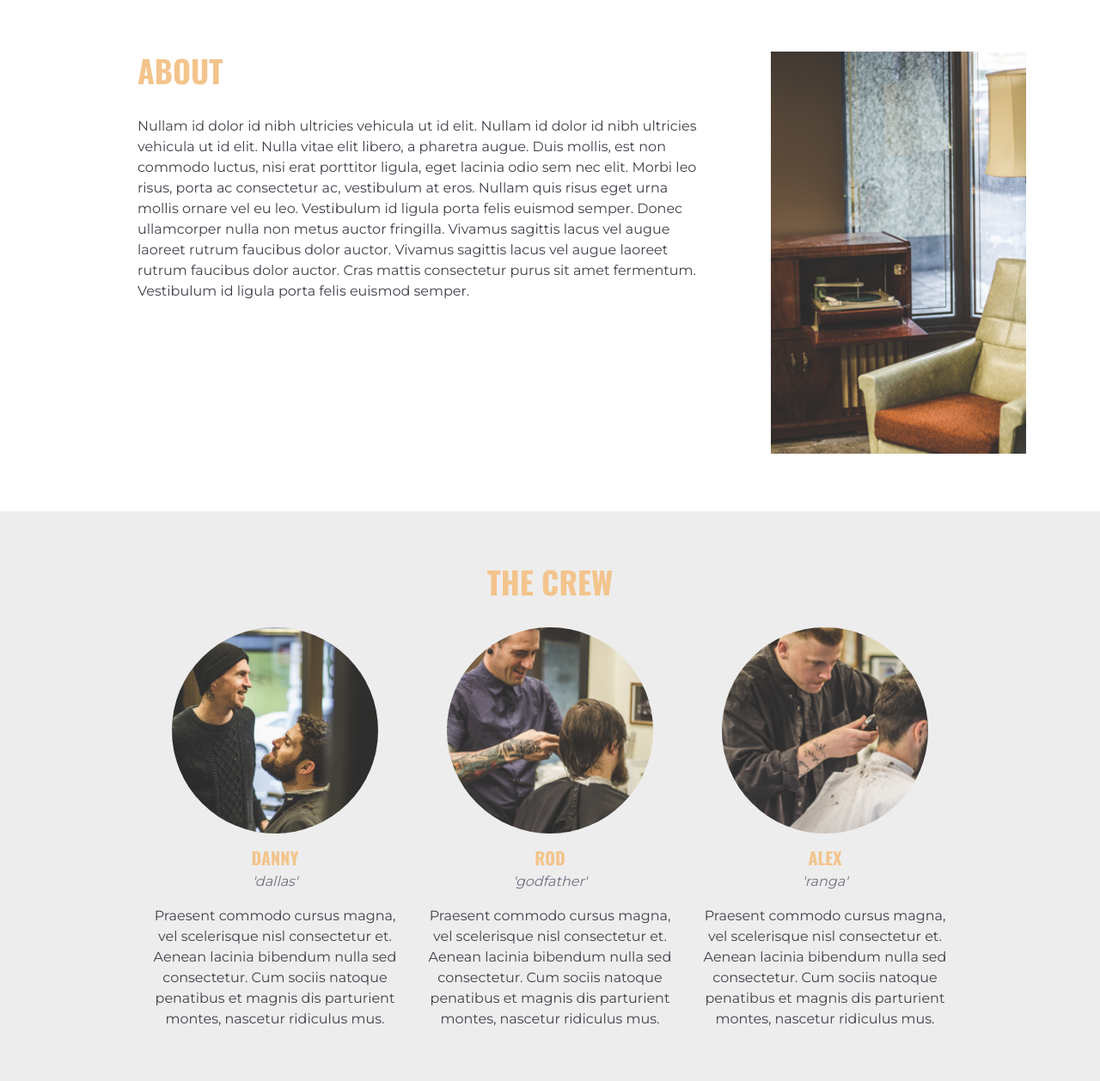
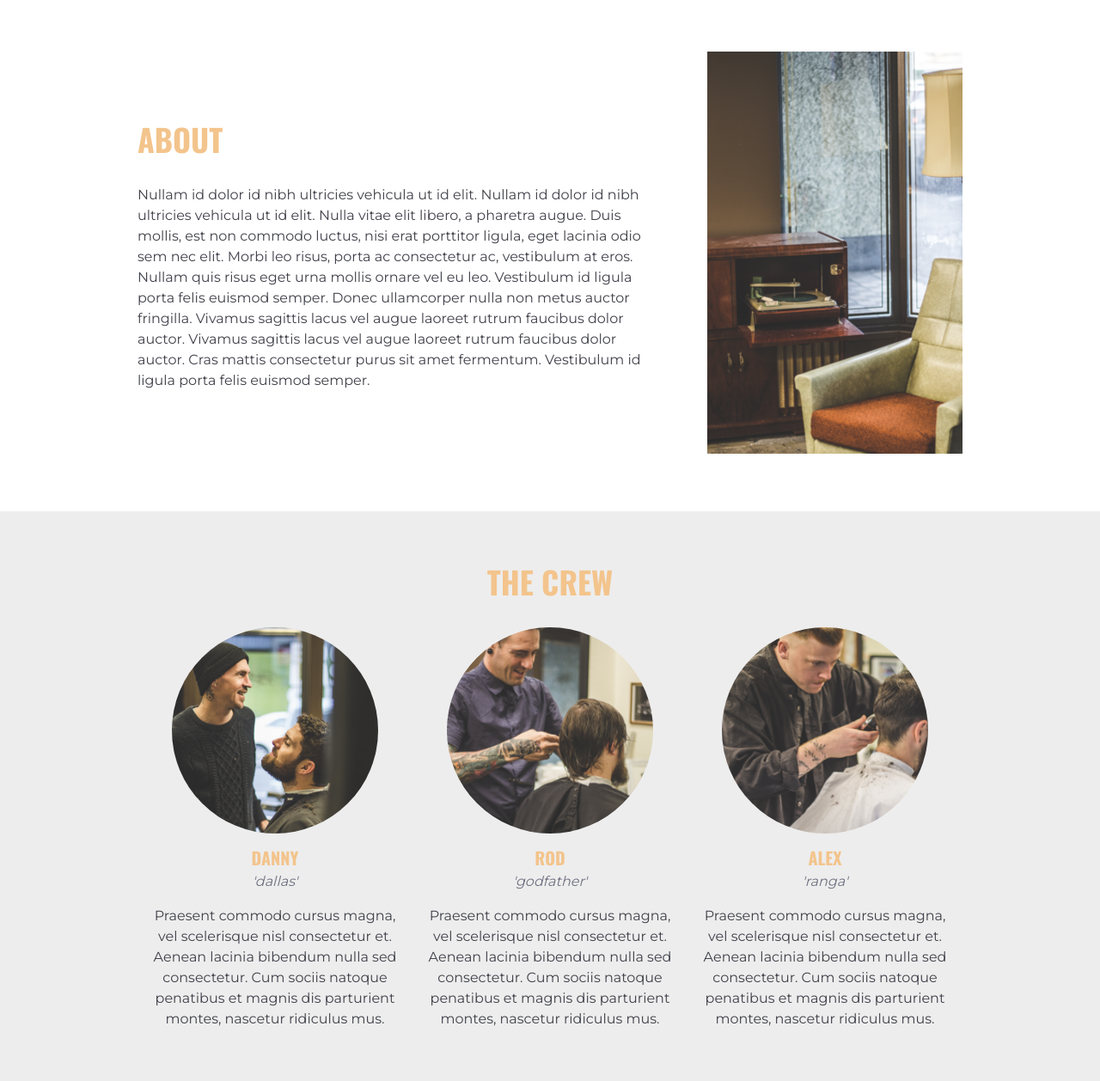
Before and after one commit to A7DC/godfather-barbers, a Jekyll site: the page built from index.html, in a window 1280 px wide. Shown: the part 900-2158 px from the top of the page at 86% size. Built offline with Jekyll 4.4.1, drawn with Linux system fonts in a browser that asks for light colours.

Commit message:
center-align text in about section
created media query mixins
make crew section mobile-friendly

flex layout

```diff
--- /dev/null
+++ b/_sass/base/_mixins.scss
@@ -0,0 +1,11 @@
+@mixin mobile {
+  @media (max-width: 768px) {
+    @content;
+  }
+}
+
+@mixin desktop {
+  @media (min-width: $mobile) and (max-width: 1024px) {
+    @content;
+  }
+}
--- a/_sass/organisms/about.scss
+++ b/_sass/organisms/about.scss
@@ -1,23 +1,22 @@
 .about {
-    display: flex;
+    .wrapper {
+    	display: flex;
+    	align-items: center;
+    	justify-content: center;
 
-	article {
-		@include span-columns(9);
+		article {
+			flex: 3;
 
-		> div {
-	      	display: flex;
-			align-items: flex-start;
-			justify-content: center;
-			flex-direction: column;
-
-			p {
-				padding-right: 60px;
+			> div {
+				p {
+					padding-right: 60px;
+				}
 			}
 		}
 	}
 
 	aside {
-		@include span-columns(3);
+		flex: 1
 	}
 
 	img {
--- a/_sass/organisms/crew.scss
+++ b/_sass/organisms/crew.scss
@@ -8,9 +8,22 @@
     .profile-holder {
         display: flex;
 
+        @include mobile {
+            flex-direction: column;
+        }
+
         > div {
-            width: 33.3333333%;
             text-align: center;
+
+            @include mobile {
+                width: 70%;
+                max-width: 368px;
+                margin: 20px auto;
+
+                &:nth-child(2) {
+                    order: -1;
+                }
+            }
         }
     }
 
--- a/css/main.scss
+++ b/css/main.scss
@@ -10,6 +10,7 @@
 
 // Import partials from `sass_dir` (defaults to `_sass`)
 @import
+		"base/mixins",
 		"bourbon/bourbon",
 		"neat/neat",
 		"base/base",
```
